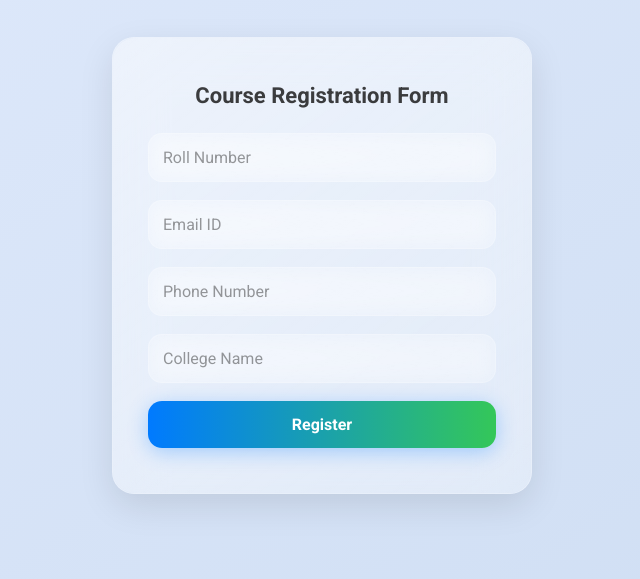
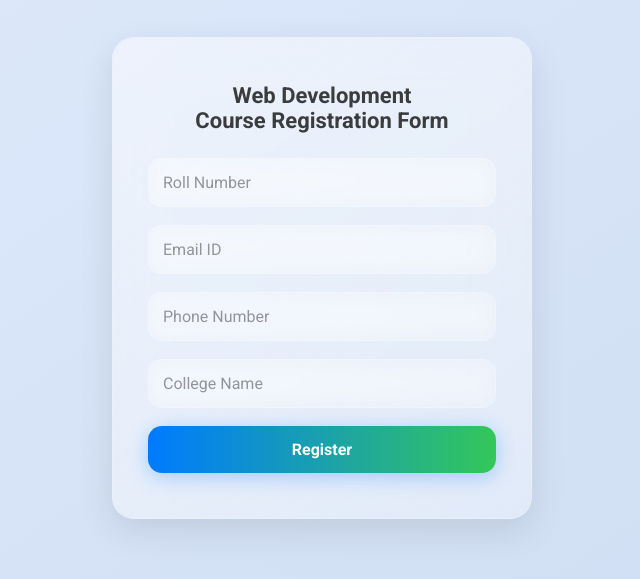
Before and after one commit to Pk-hh/Registration, a plain HTML site: page index.html in a window 1280 px wide. Shown: the part 213-792 px from the top of the page, without its empty margins (318-958 px from the left). Drawn offline with Linux system fonts and the light colour scheme.

Commit message:
Update index.html

```diff
--- a/index.html
+++ b/index.html
@@ -4,7 +4,10 @@
   <meta charset="UTF-8" />
   <meta name="viewport" content="width=device-width, initial-scale=1.0"/>
   <title>Course Registration | Quantam Studios</title>
+
   <link rel="stylesheet" href="assets/styles.css" />
+  <link rel="icon" href="assets/logo.png" type="image/png" />
+
   <link href="https://fonts.googleapis.com/css2?family=Roboto:wght@400;700&display=swap" rel="stylesheet" />
 </head>
 <body>
@@ -20,7 +23,7 @@
 
   <!-- Registration Form -->
   <div class="container">
-    <h2>Course Registration Form</h2>
+    <h2>Web Development<br>Course Registration Form</h2>
     <form id="registrationForm">
       <input type="text" name="roll" placeholder="Roll Number" required />
       <input type="email" name="email" placeholder="Email ID" required />
```
